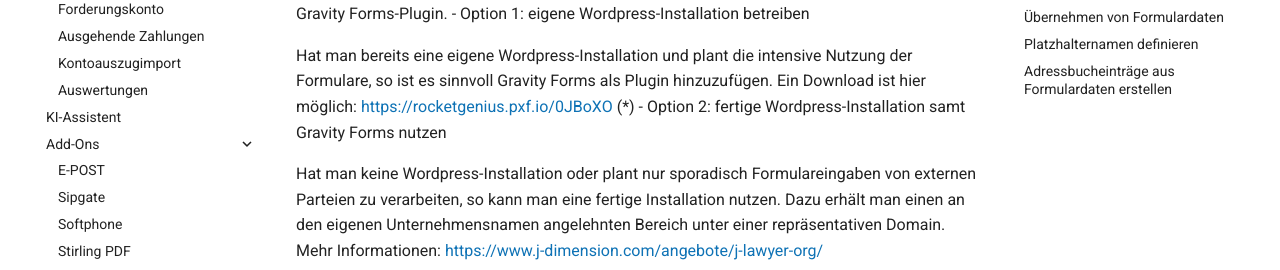
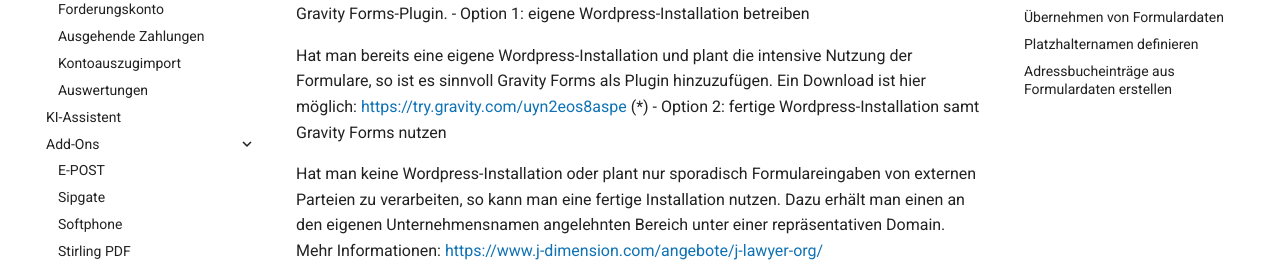
Before and after one commit to jlawyerorg/j-lawyer-documentation, an MkDocs documentation site: the page built from docs/benutzerhandbuch/addon-gravityforms.md, in a window 1280 px wide and 900 px high, scrolled down 672 px. Shown: the part 163-433 px from the top of the window. Built offline with MkDocs 1.6.1 and Material for MkDocs 9.7.7, drawn with Linux system fonts in a browser that asks for light colours; comment, search, counter and statistics services are not loaded; some of the changed lines change nothing that is shown.

Commit message:
new gravity forms affiliate link

```diff
--- a/docs/benutzerhandbuch/addon-gravityforms.md
+++ b/docs/benutzerhandbuch/addon-gravityforms.md
@@ -24,7 +24,7 @@
 Um Onlineformulare anbinden zu können, benötigt man eine Wordpress-Website mit installiertem Gravity Forms-Plugin.
 - Option 1: eigene Wordpress-Installation betreiben
 
-Hat man bereits eine eigene Wordpress-Installation und plant die intensive Nutzung der Formulare, so ist es sinnvoll Gravity Forms als Plugin hinzuzufügen. Ein Download ist hier möglich: <https://rocketgenius.pxf.io/0JBoXO> (*)
+Hat man bereits eine eigene Wordpress-Installation und plant die intensive Nutzung der Formulare, so ist es sinnvoll Gravity Forms als Plugin hinzuzufügen. Ein Download ist hier möglich: <https://try.gravity.com/uyn2eos8aspe> (*)
 - Option 2: fertige Wordpress-Installation samt Gravity Forms nutzen
 
 Hat man keine Wordpress-Installation oder plant nur sporadisch Formulareingaben von externen Parteien zu verarbeiten, so kann man eine fertige Installation nutzen. Dazu erhält man einen an den eigenen Unternehmensnamen angelehnten Bereich unter einer repräsentativen Domain. Mehr Informationen: <https://www.j-dimension.com/angebote/j-lawyer-org/>
```
